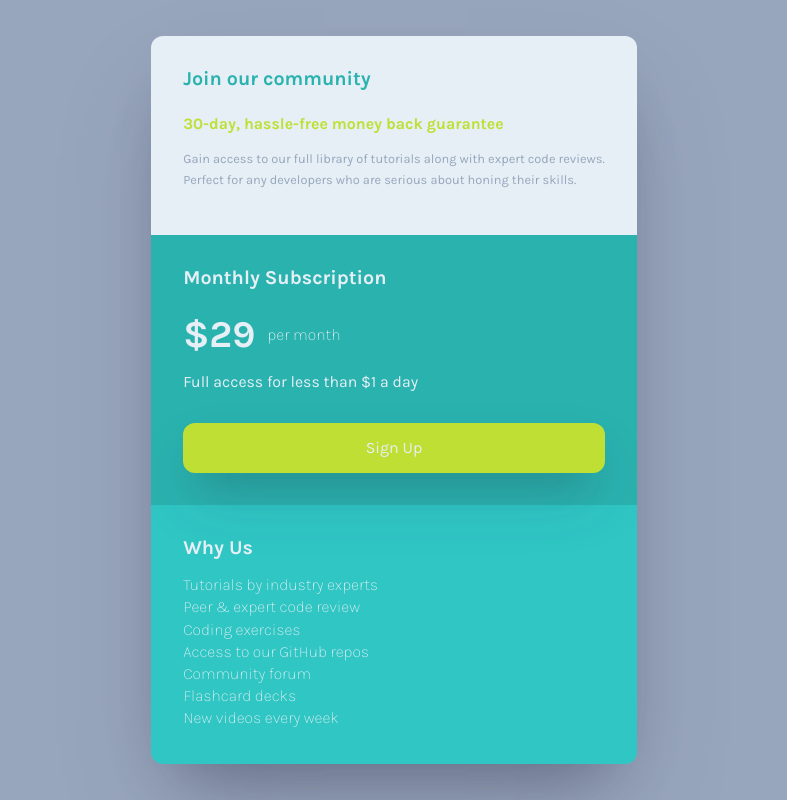
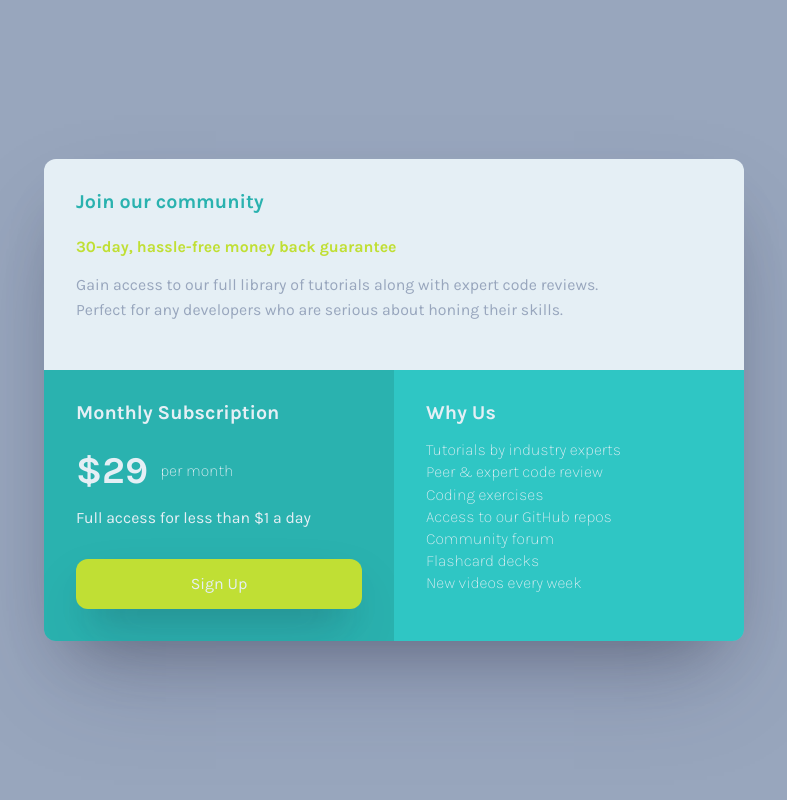
Before and after one commit to angel-serrato/frontend-single-price-grid-component, a React (Vite) app: page / in a window 1280 px wide. Shown: the whole page, without its empty margins (246-1033 px from the left). Built offline with nearby package versions, Linux system fonts and the light colour scheme.

Commit message:
feat(SinglePrice.jsx): finish responsive design for desktop

```diff
--- a/src/SinglePrice.css
+++ b/src/SinglePrice.css
@@ -3,6 +3,7 @@
     max-width: 85vw;
     border-radius: var(--space-xs);
     overflow: hidden;
+    margin: 0 auto;
 }
 
 .subscription-card__header {
@@ -29,7 +30,6 @@
     color: var(--grayish-blue);
     font-size: var(--text-size-7);
     line-height: 1.6;
-
 }
 
 .subscription-card__pricing {
@@ -108,3 +108,37 @@
     font-weight: 100;
     margin-bottom: var(--space-3xs);
 }
+
+/* Media queries */
+
+/* Extra small devices (phones, 600px and down) */
+@media only screen and (min-width: 576px) {}
+
+/* Small devices (portrait tablets and large phones, 600px and up) */
+@media only screen and (min-width: 768px) {}
+
+/* Medium devices (landscape tablets, 768px and up) */
+@media only screen and (min-width: 992px) {
+    .subscription-card {
+        width: 100vw;
+        max-width: 700px;
+        display: grid;
+        grid-template-rows: auto auto;
+        grid-template-columns: 1fr 1fr;
+    }
+
+    .subscription-card__header {
+        grid-column: 1 / 3;
+    }
+
+    .subscription-card__description {
+        grid-column: 1 / 3;
+        font-size: var(--text-size-6);
+    }
+}
+
+/* Large devices (laptops/desktops, 992px and up) */
+@media only screen and (min-width: 1200px) {}
+
+/* Extra large devices (large laptops and desktops, 1200px and up) */
+@media only screen and (min-width: 1400px) {}
--- a/src/index.css
+++ b/src/index.css
@@ -48,10 +48,6 @@
   --space-xl-2xl: clamp(2.8125rem, 2.3995rem + 2.0652vw, 4rem);
   /* Space 2xl-3xl: 60px → 96px */
   --space-2xl-3xl: clamp(3.75rem, 2.9674rem + 3.913vw, 6rem);
-
-  /* Custom pairs */
-  /* Space s-l: 15px → 32px */
-  --space-s-l: clamp(0.9375rem, 0.5679rem + 1.8478vw, 2rem);
 }
 
 body {
```
Also changed, not shown: 1 other file (tests, documents, lock files or other folders).
